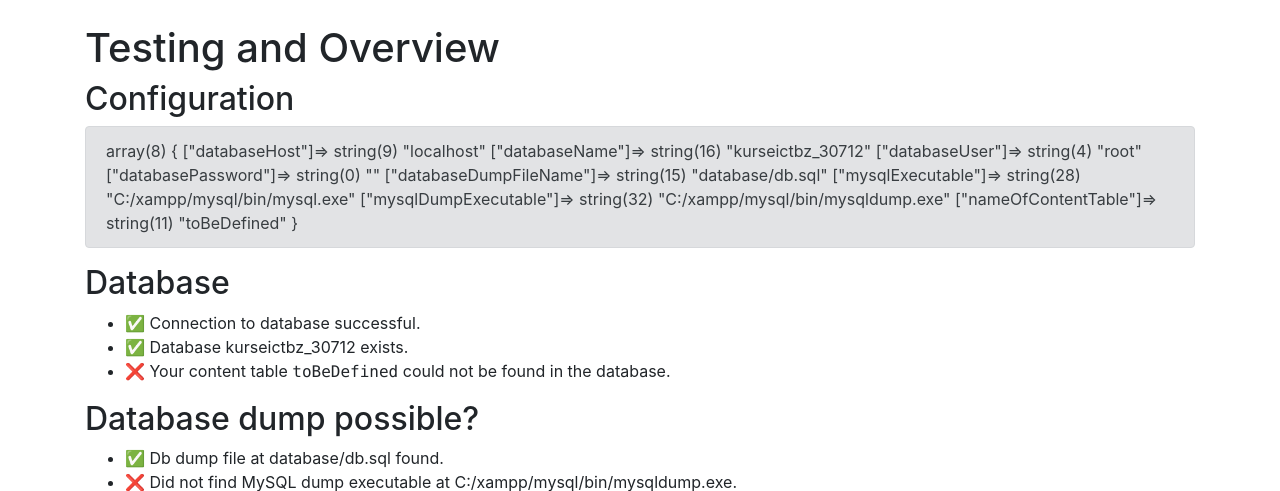
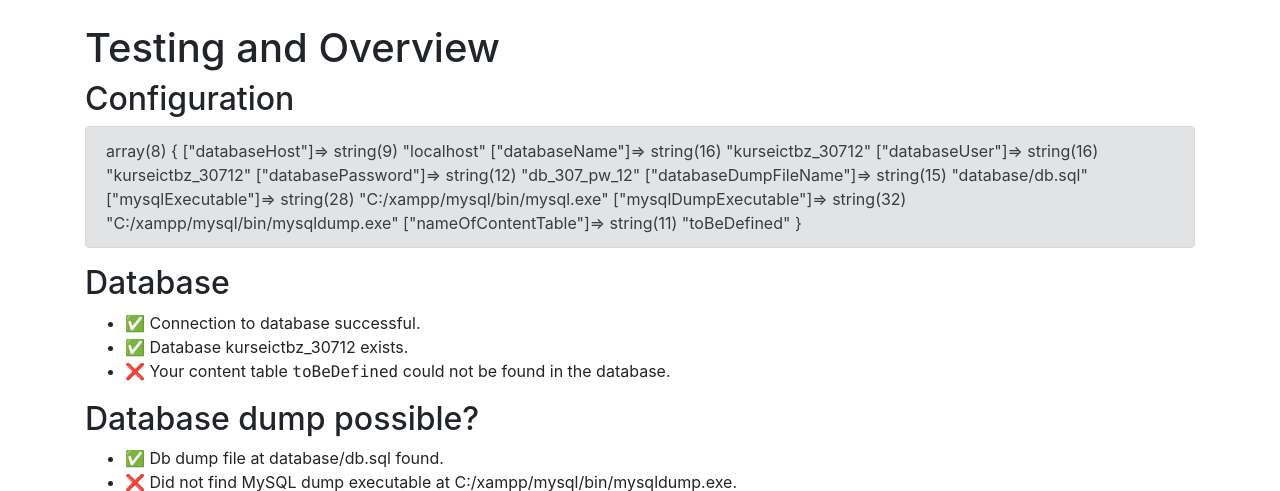
Before and after one commit to AlexanderSiWy/Konzerttickets, a PHP site: page /testing.php in a window 1280 px wide. Shown: the part 56-547 px from the top of the page. Run offline with PHP 8.4, Linux system fonts and the light colour scheme; some libraries are stand-ins or nearby versions.

Commit message:
db password and name changed fixed css include

```diff
--- a/app/Views/index.view.php
+++ b/app/Views/index.view.php
@@ -10,7 +10,7 @@
     <script src="https://cdnjs.cloudflare.com/ajax/libs/jquery.form/4.2.2/jquery.form.min.js" integrity="sha384-FzT3vTVGXqf7wRfy8k4BiyzvbNfeYjK+frTVqZeNDFl8woCbF0CYG6g2fMEFFo/i" crossorigin="anonymous"></script>
 
     <link rel="stylesheet" href="https://maxcdn.bootstrapcdn.com/bootstrap/4.0.0/css/bootstrap.min.css">
-    <link rel="stylesheet" href="/public/css/index.css">
+    <link rel="stylesheet" href="public/css/index.css">
 </head>
 <body class="w-100 h-100">
 <?php require 'app/Controllers/MenuController.php' ?>
--- a/config.php
+++ b/config.php
@@ -2,8 +2,8 @@
 const CONFIG =[
     "databaseHost" => "localhost",
     "databaseName" => "kurseictbz_30712",
-    "databaseUser" => "root",
-    "databasePassword" => "",
+    "databaseUser" => "kurseictbz_30712",
+    "databasePassword" => "db_307_pw_12",
     "databaseDumpFileName" => "database/db.sql",
     "mysqlExecutable" => "C:/xampp/mysql/bin/mysql.exe",
     "mysqlDumpExecutable" => "C:/xampp/mysql/bin/mysqldump.exe",
```
